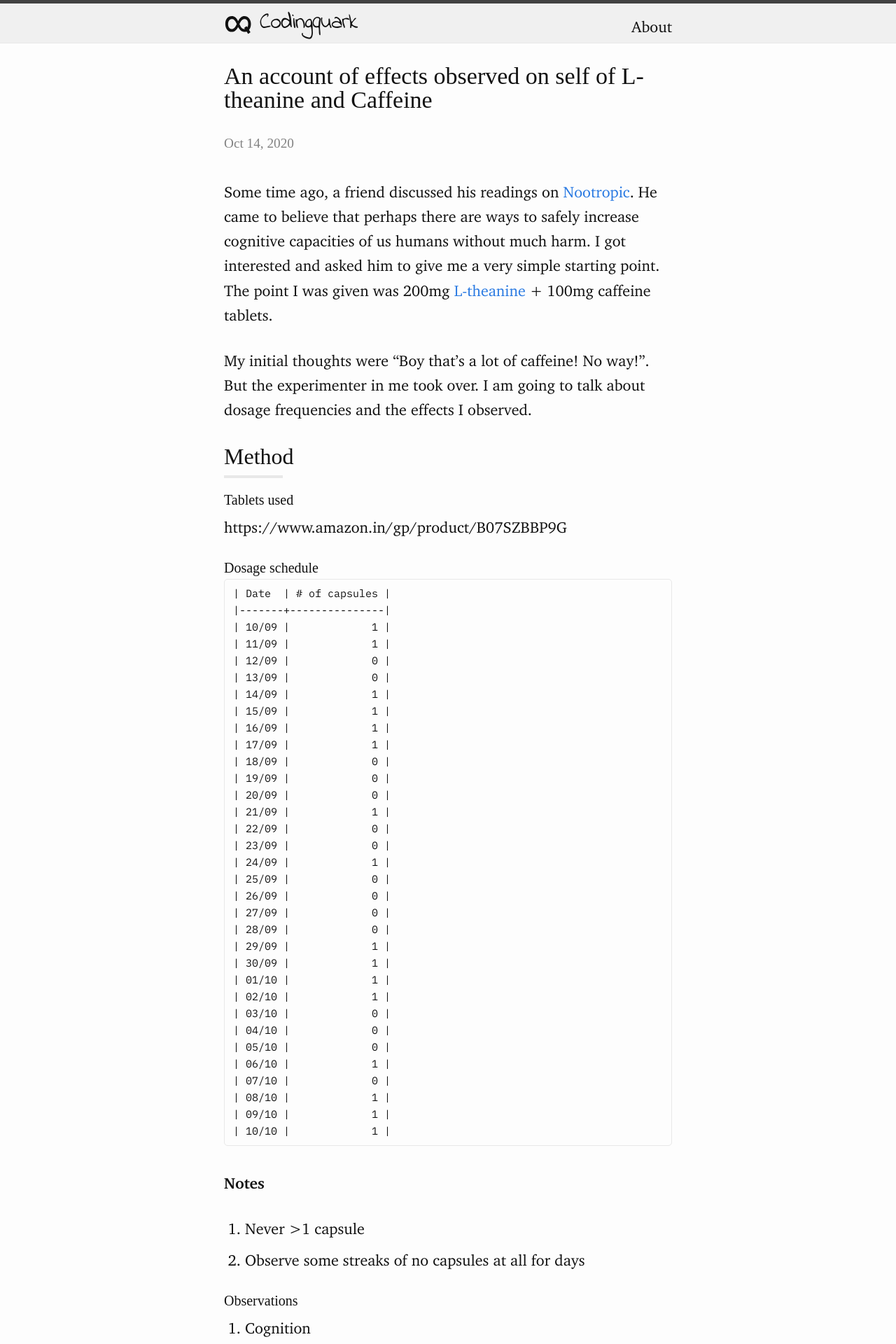
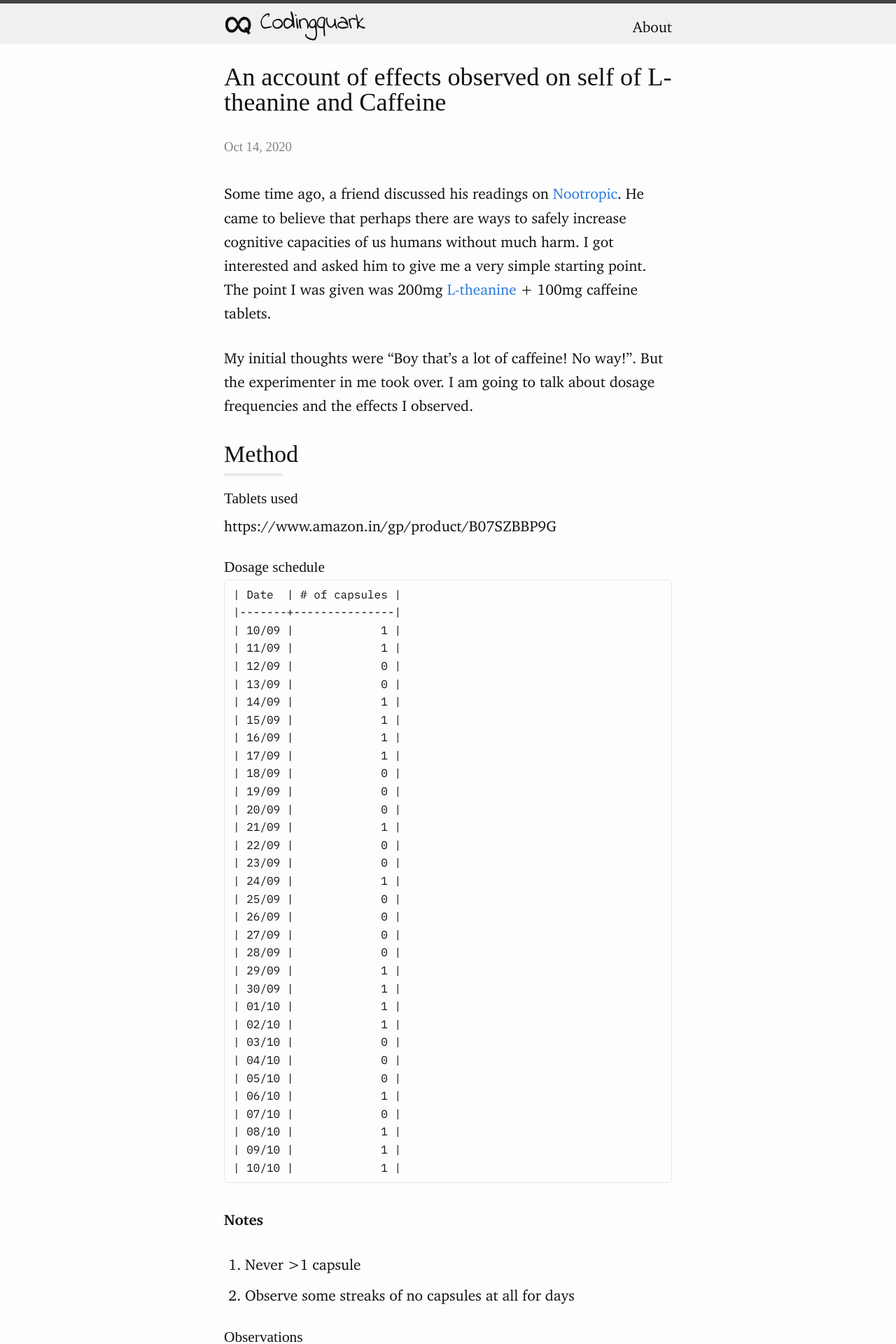
Before and after one commit to codingquark/codingquark.github.io, a Jekyll site: the page built from _posts/2020-10-14-l-theanine-caffeine-effects.markdown, in a window 1280 px wide. Shown: the top 1920 px of the page at 70% size. Built offline with Jekyll 4.4.1, drawn with Linux system fonts in a browser that asks for light colours; some web fonts are replaced.

Commit message:
Trying `rem` and `pt` instead of `px`

```diff
--- a/_sass/_base.scss
+++ b/_sass/_base.scss
@@ -8,25 +8,26 @@ dl, dd, ol, ul, figure {
     padding: 0;
 }
 
-
-
-/**
- * Basic styling
- */
-body {
+:root {
     font-family: $base-font-family;
     font-weight: $base-font-weight;
     font-size: $base-font-size;
     line-height: $base-line-height;
     letter-spacing: 0px;
-    color: $text-color;
-    background-color: $background-color;
     -webkit-text-size-adjust: 100%;
     -webkit-font-feature-settings: "kern" 1;
     -moz-font-feature-settings: "kern" 1;
     -o-font-feature-settings: "kern" 1;
     font-feature-settings: "kern" 1,"liga" 1;
     font-kerning: normal;
+}
+
+/**
+ * Basic styling
+ */
+body {
+    color: $text-color;
+    background-color: $background-color;
 }
 
 
@@ -120,7 +121,7 @@ blockquote {
     margin-top: $spacing-unit / 2;
     margin-bottom: $spacing-unit / 2;
     font-family: $base-font-family;
-    font-size: $base-font-size;
+    font-size: 1rem;
 
     > :last-child {
         margin-bottom: 0;
@@ -134,7 +135,7 @@ blockquote {
  */
 pre,
 code {
-    font-size: 15px;
+    font-size: $monospace-font-size;
     font-family: $monospace-font-family;
     font-weight: $monospace-font-weight;
     border: 1px solid $grey-color-light;
--- a/_sass/_layout.scss
+++ b/_sass/_layout.scss
@@ -13,7 +13,7 @@
 
 .site-title {
     font-family: "Indie Flower";
-    font-size: 32px;
+    font-size: 1.6rem;
     font-weight: 400;
     line-height: 56px;
     letter-spacing: -1px;
@@ -121,7 +121,7 @@
 }
 
 .footer-heading {
-    font-size: 18px;
+    font-size: 0.9rem;
     margin-bottom: $spacing-unit / 2;
 }
 
@@ -132,7 +132,7 @@
 }
 
 .footer-col-wrapper {
-    font-size: 15px;
+    font-size: 0.75rem;
     color: $grey-color;
     margin-left: -$spacing-unit / 2;
     @extend %clearfix;
@@ -190,7 +190,7 @@
 }
 
 .page-heading {
-    font-size: 20px;
+    font-size: 1rem;
 }
 
 .post-list {
@@ -216,7 +216,7 @@
 
 .post-link {
     display: block;
-    font-size: 24px;
+    font-size: 1.2rem;
     font-weight: 500;
 }
 
@@ -231,14 +231,10 @@
 
 .post-title {
     font-family: 'EB Garamond';
-    font-size: 34px;
+    font-size: 1.7rem;
     font-feature-settings: 'smcp' 1;
     font-weight: 500;
     line-height: 1;
-
-    @include media-query($on-laptop) {
-        font-size: 34px;
-    }
 }
 
 .post-content {
@@ -246,15 +242,11 @@
 
     h1 {
 	font-family: 'EB Garamond';
-        font-size: 32px;
+        font-size: 1.6rem;
 	font-weight: $post-content-header-weight;
 	font-feature-settings: 'smcp' 1;
 	margin-top: $spacing-unit - 10;
 	margin-bottom: $spacing-unit - $spacing-unit;
-
-        @include media-query($on-laptop) {
-            font-size: 28px;
-        }
     }
     h1:after {
 	content:' ';
@@ -266,28 +258,20 @@
 
     h2 {
 	font-family: 'EB Garamond';
-        font-size: 26px;
+        font-size: 1.3rem;
 	font-weight: $post-content-header-weight;
 	font-feature-settings: 'smcp' 1;
 	margin-top: $spacing-unit - 15;
 	margin-bottom: $spacing-unit - 20;
-
-        @include media-query($on-laptop) {
-            font-size: 22px;
-        }
     }
 
     h3 {
 	font-family: 'EB Garamond';
-        font-size: 20px;
+        font-size: 1rem;
 	font-weight: $post-content-header-weight;
 	font-feature-settings: 'smcp' 1;
 	margin-top: $spacing-unit - 15;
 	margin-bottom: $spacing-unit - 20;
 	margin-bottom: $spacing-unit - $spacing-unit;
-
-        @include media-query($on-laptop) {
-            font-size: 18px;
-        }
     }
 }
--- a/css/main.scss
+++ b/css/main.scss
@@ -81,13 +81,14 @@
 
 // Our variables
 $base-font-family: 'Charter', sans-serif;
-$base-font-size:   22px;
+$base-font-size:   16pt;
 $base-font-weight: 400;
-$small-font-size:  $base-font-size * 0.875;
+$small-font-size:  0.875rem;
 $base-line-height: 1.6;
 
 $monospace-font-family: 'IBM Plex Mono';
 $monospace-font-weight: 400;
+$monospace-font-size: 0.75rem;
 
 $post-content-header-weight: 400;
 
```
Also changed, not shown: _includes/head.html (+7 -1 lines).
